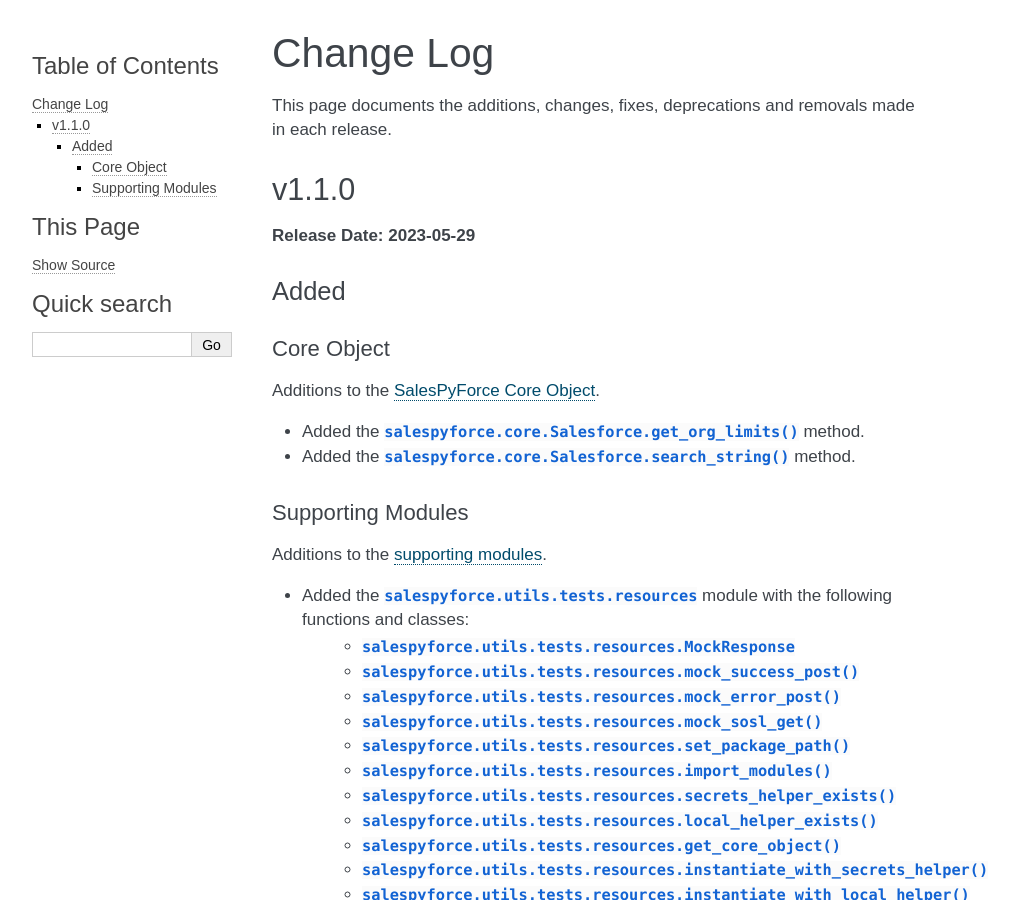
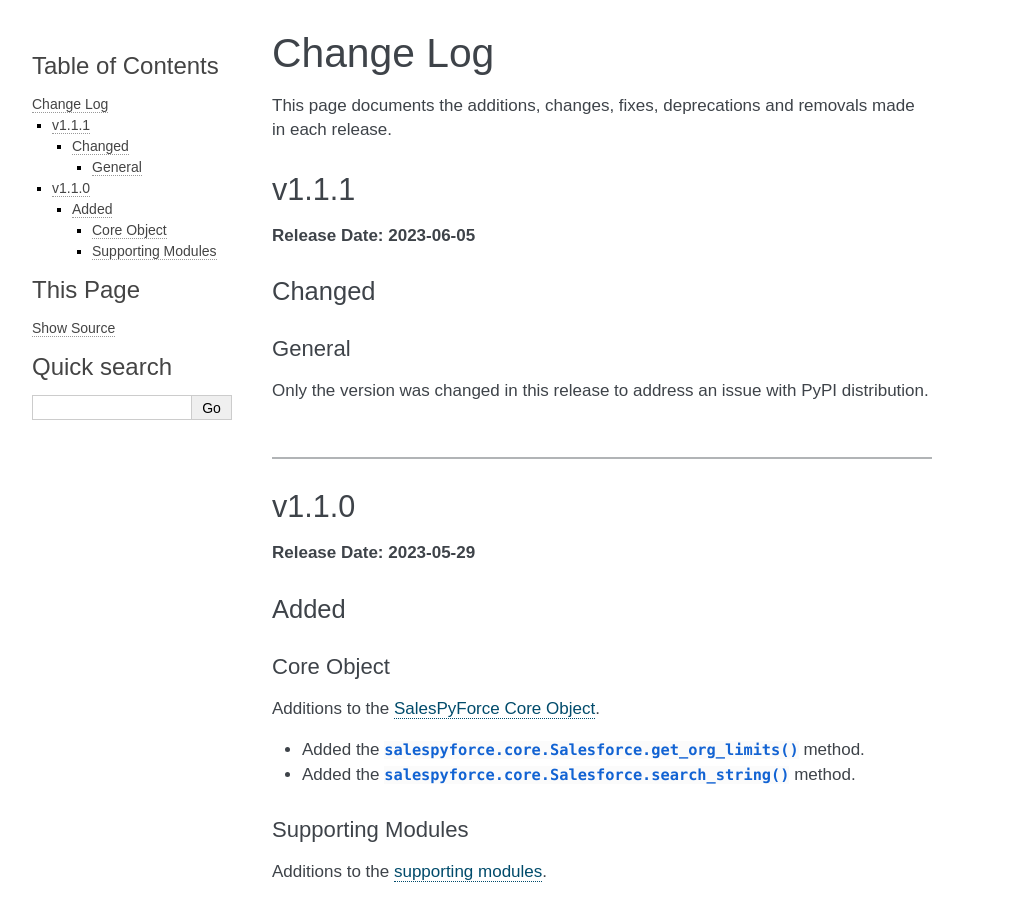
Before and after one commit to jeffshurtliff/salespyforce, a Sphinx documentation site: the page built from docs/changelog.rst, in a window 1280 px wide and 900 px high. Shown: the whole window, without its empty margins (148-1165 px from the left). Built offline with Sphinx 7.4.7, drawn with Linux system fonts in a browser that asks for light colours.

Commit message:
Updated the changelog with info for v1.1.1

```diff
--- a/docs/changelog.rst
+++ b/docs/changelog.rst
@@ -2,6 +2,22 @@
 Change Log
 ##########
 This page documents the additions, changes, fixes, deprecations and removals made in each release.
+
+******
+v1.1.1
+******
+**Release Date: 2023-06-05**
+
+Changed
+=======
+
+General
+-------
+Only the version was changed in this release to address an issue with PyPI distribution.
+
+|
+
+-----
 
 ******
 v1.1.0
```
